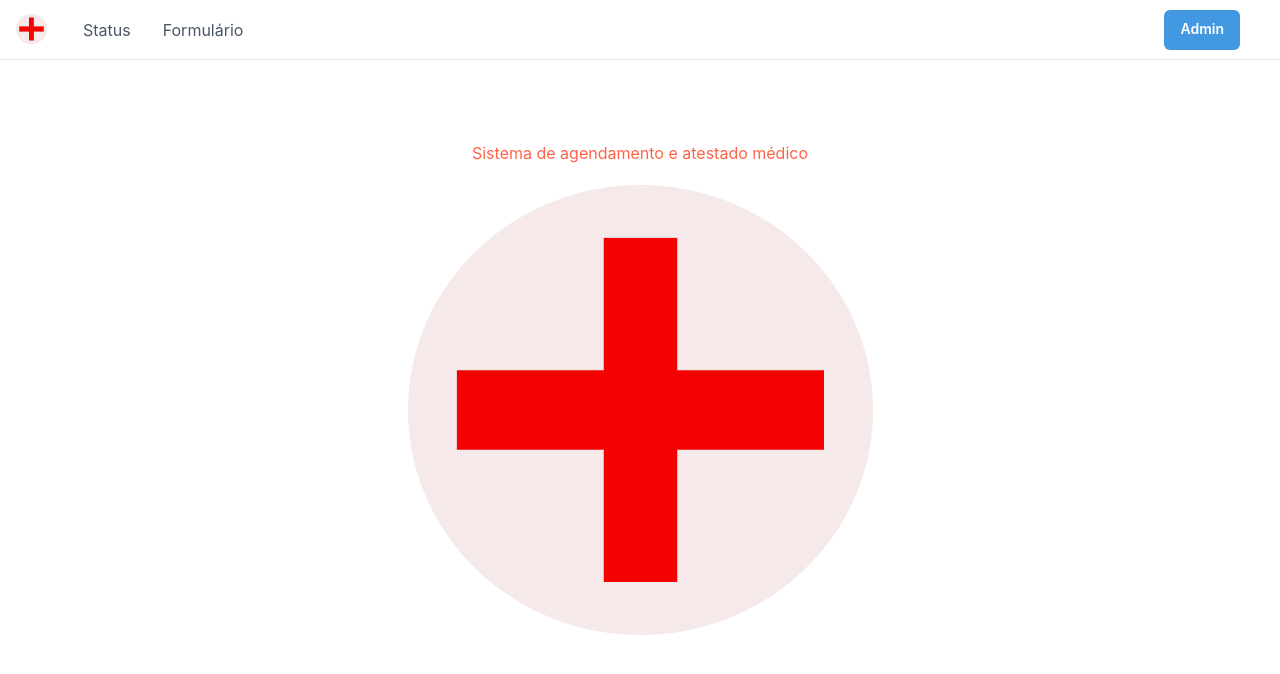
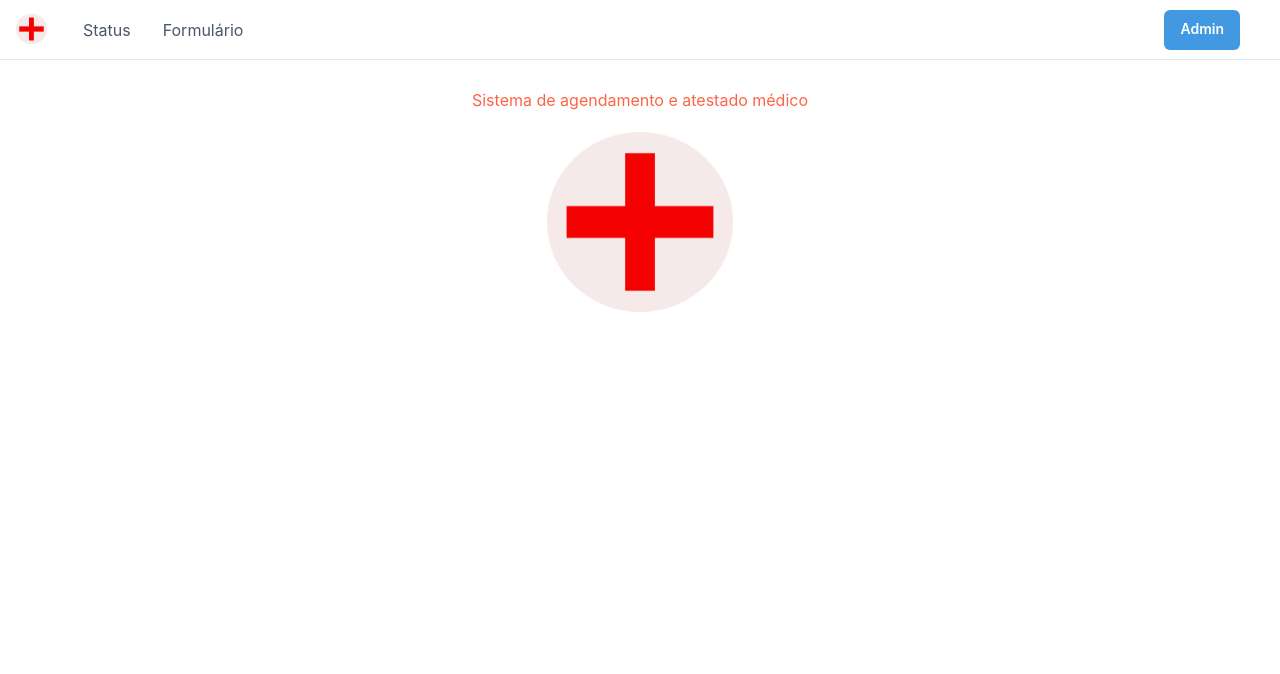
Before and after one commit to mateusvg/sistema_atestado_medico_Type_script, a React (Create React App) app: page / in a window 1280 px wide. Shown: the top 674 px of the page. Built offline with nearby package versions, Linux system fonts and the light colour scheme.

Commit message:
center logo

```diff
--- a/src/Components/HomeLogo.tsx
+++ b/src/Components/HomeLogo.tsx
@@ -2,13 +2,14 @@ import { Center, Text, Stack } from '@chakra-ui/react'
 import LogoX from '../img/LogoX.png'
 export default function () {
     return (
-        <Center h='100px' color='white' mt={270}>
-            <Stack spacing={5} direction='column' justify='center' mt={4}>
+        <Center >
+            <Stack spacing={5} direction='column' justify='center' mt={7}>
                 <Center>
-
-                <Text  color='tomato' >Sistema de agendamento e atestado médico</Text>
+                    <Text color='tomato' >Sistema de agendamento e atestado médico</Text>
                 </Center>
-                <img src={LogoX} alt="Logo" />
+                <Center>
+                    <img src={LogoX} alt="Logo" width={"40%"} />
+                </Center>
             </Stack>
         </Center>
     )
```
